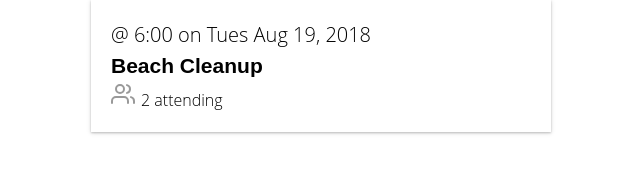
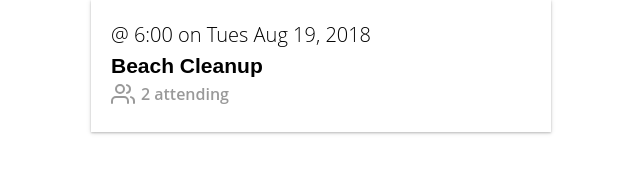
Before and after one commit to SMHosseinM/Vue, a Vue app in the folder my-vue/: page / in a window 1280 px wide. Shown: the part 202-374 px from the top of the page, without its empty margins (319-959 px from the left). Built offline with nearby package versions, Linux system fonts and the light colour scheme.

Commit message:
add slot

```diff
--- a/my-vue/src/components/BaseIcon.vue
+++ b/my-vue/src/components/BaseIcon.vue
@@ -3,6 +3,7 @@
     <svg class="icon" :width="width" :height="height">
       <use v-bind="{ 'xlink:href': '/feather-sprite.svg#' + name }" />
     </svg>
+    <slot />
   </div>
 </template>
 
--- a/my-vue/src/components/EventCard.vue
+++ b/my-vue/src/components/EventCard.vue
@@ -3,8 +3,7 @@
     <div class="event-card -shadow">
       <span class="eyebrow">@ {{ event.time }} on {{ event.date }}</span>
       <h4 class="title">{{ event.title }}</h4>
-      <BaseIcon name="users" />
-      <span>{{ event.attendees.length }} attending</span>
+      <BaseIcon name="users">{{ event.attendees.length }} attending</BaseIcon>
     </div>
   </router-link>
 </template>
```
